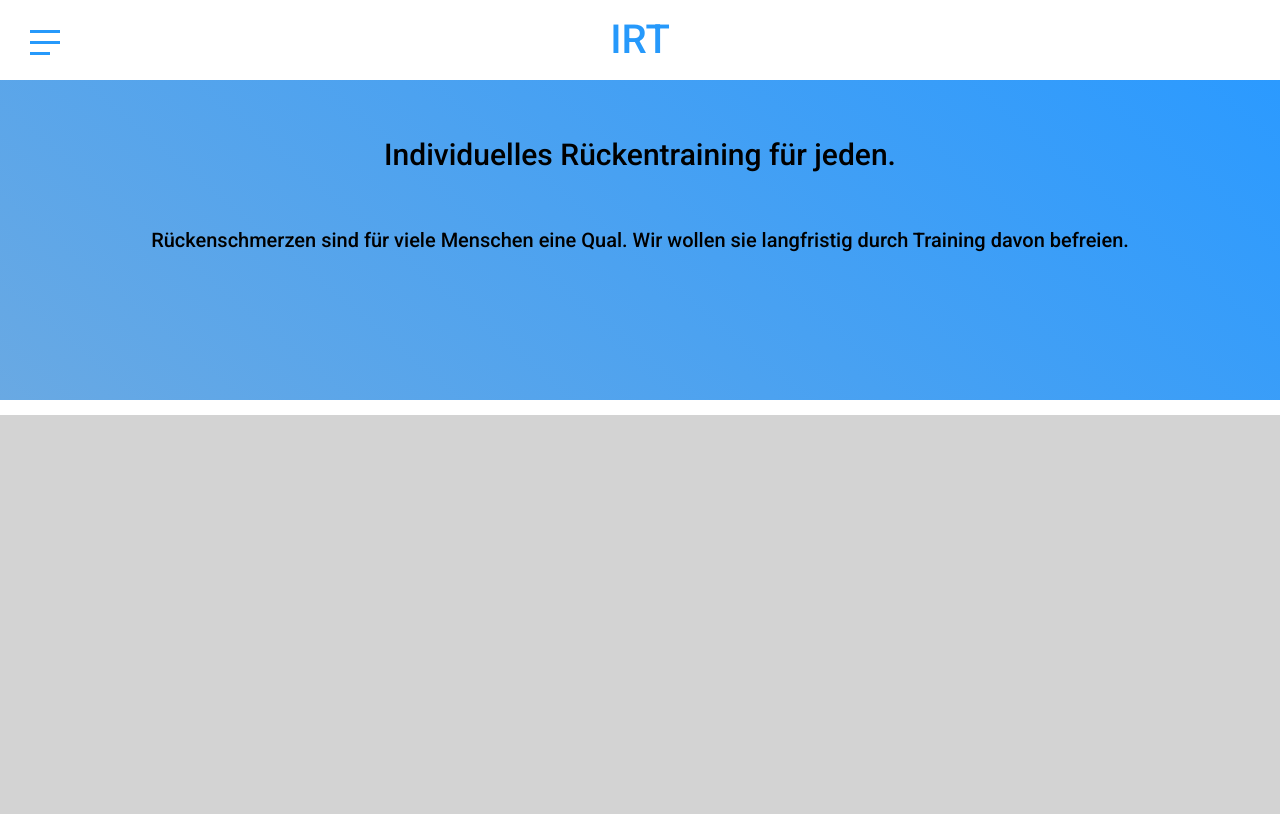
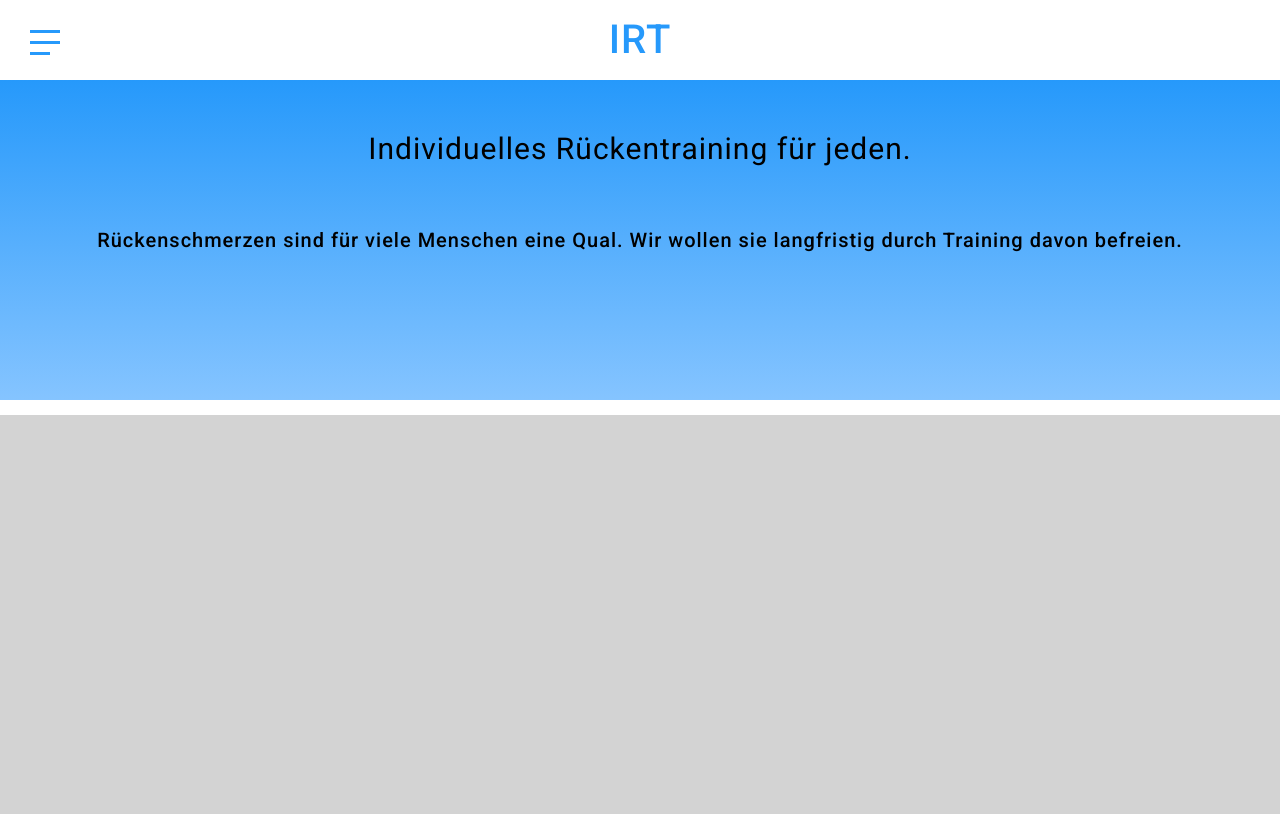
Before and after one commit to pbizimis/IRT, a Flask app: page / in a window 1280 px wide. Shown: the top 814 px of the page. Run offline with Flask 2, Linux system fonts and the light colour scheme.

Commit message:
website update 2

```diff
--- a/irtp/static/index.css
+++ b/irtp/static/index.css
@@ -3,10 +3,12 @@ body {
     padding: 0;
     min-width: 320px;
     font-family: "Roboto", sans-serif;
+    line-height: 150%;
+    letter-spacing: 1px;
 }
 .titles {
     font-size: 30px;
-    font-weight: 500;
+    font-weight: 400;
 }
 .para {
     font-size: 20px;
@@ -79,7 +81,7 @@ body {
     position: relative;
 }
 .intro {
-    background: linear-gradient(40deg, #69A9E3, #2B9AFF);
+    background: linear-gradient(0deg, rgb(133, 196, 255), #2699FB);
     height: 20em;
     width: 100%;
 }
```
